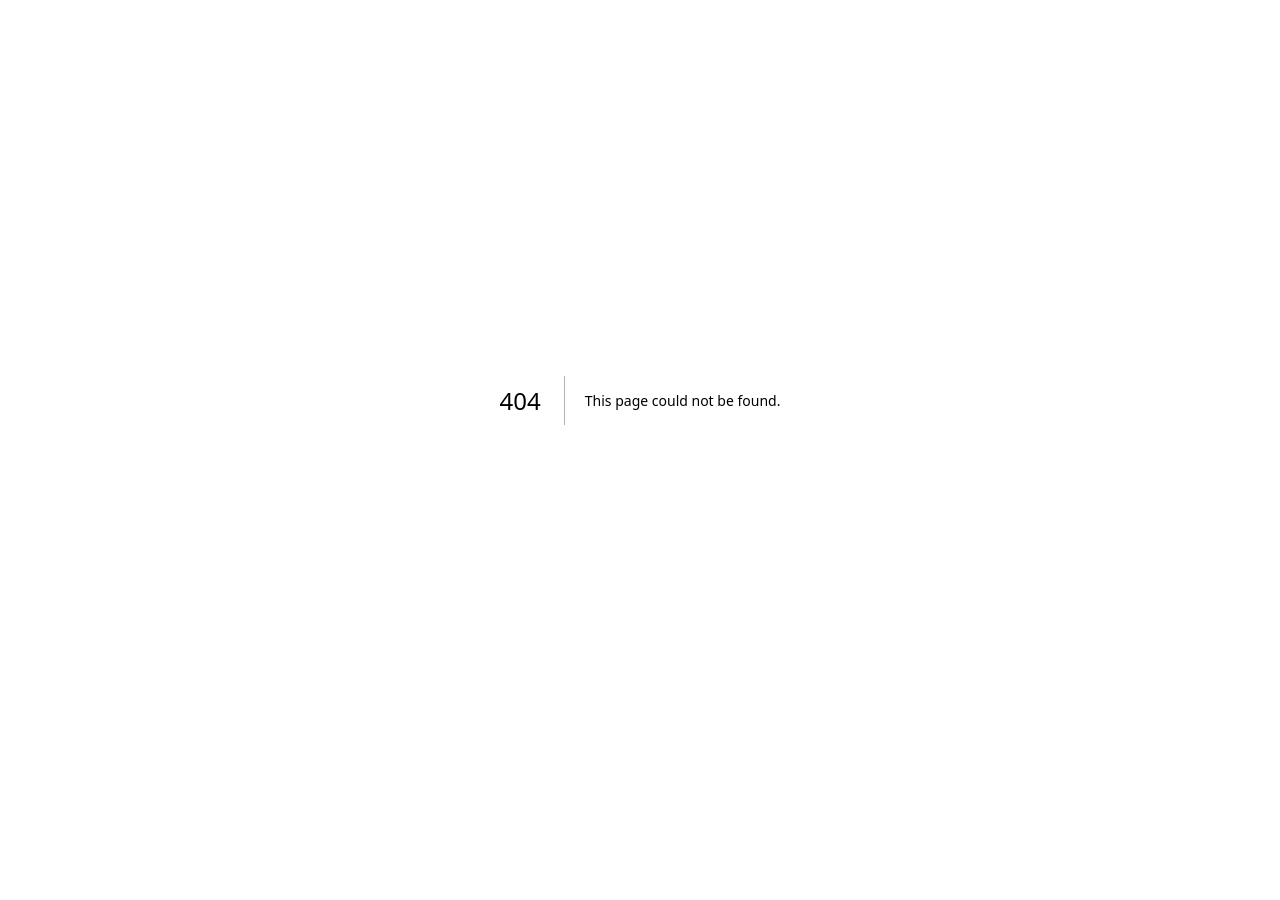
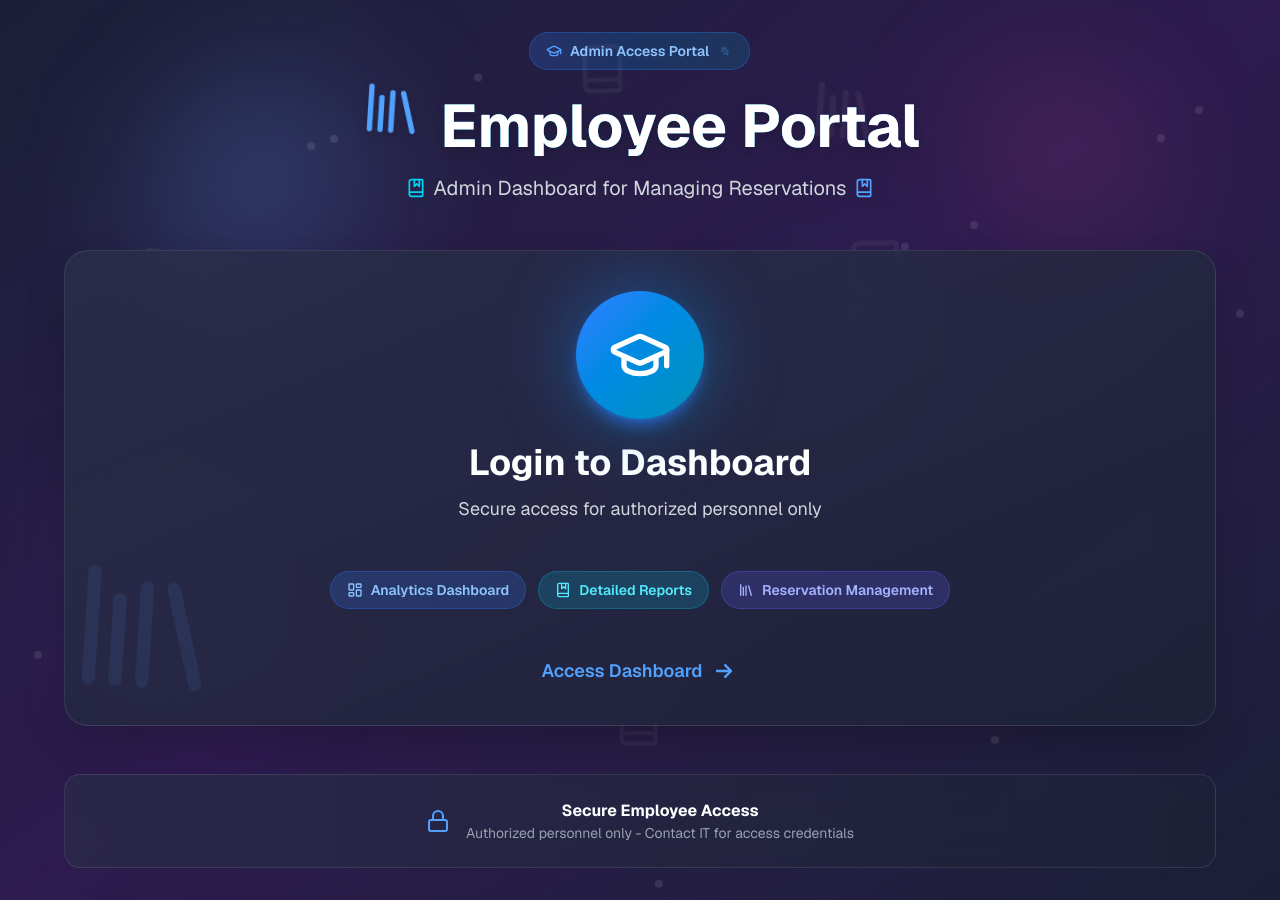
Before and after one commit to Final-Year-Group-Projects-FOE-UOR/Book-Fair-Reservation-System---Frontend, a Next.js app: page /admin in a window 1280 px wide. Before the commit this address had no page. Before the commit the page ends 800 px from the top, so only its background shows below. Built offline with nearby package versions, Linux system fonts and the light colour scheme.

Commit message:
admin landing page created

```diff
--- /dev/null
+++ b/src/app/admin/page.tsx
@@ -0,0 +1,99 @@
+'use client'
+import AnimatedBackground from "@/components/common/backgrounds/animated-background";
+import { BookMarked, GraduationCap, LayoutDashboard, Library, Lock, Sparkles } from "lucide-react";
+import { useState } from "react";
+
+const AdminLandingPage = () => {
+    const [currentView, setCurrentView] = useState("")
+  return <AnimatedBackground className="items-center justify-center">
+    <div className="flex flex-col w-full items-center justify-start">
+        <div className="max-w-6xl w-full relative z-10">
+        {/* Header Section */}
+        <div className="text-center mb-12">
+          <div className="inline-flex items-center gap-2 bg-gradient-to-r from-blue-500/20 to-cyan-600/20 border border-blue-500/30 px-4 py-2 rounded-full mb-6 animate-book-open">
+            <GraduationCap className="w-4 h-4 text-blue-400" />
+            <span className="text-blue-300 text-sm font-semibold">Admin Access Portal</span>
+            <Sparkles className="w-4 h-4 text-blue-400 animate-sparkle" />
+          </div>
+          <h1 className="text-6xl font-bold text-white mb-4 drop-shadow-lg bg-gradient-to-r from-blue-400 via-cyan-400 to-indigo-400 bg-clip-text text-transparent flex items-center justify-center gap-4">
+            <Library className="w-16 h-16 text-blue-400 animate-floating-book" />
+            Employee Portal
+          </h1>
+          <p className="text-xl text-gray-300 mb-8 flex items-center justify-center gap-2">
+            <BookMarked className="w-5 h-5 text-cyan-400" />
+            Admin Dashboard for Managing Reservations
+            <BookMarked className="w-5 h-5 text-blue-400" />
+          </p>
+        </div>
+
+        {/* Admin Portal Card */}
+        <div className="grid md:grid-cols-1 gap-8">
+          <button
+            onClick={() => setCurrentView('admin_login')}
+            className="group relative bg-gradient-to-br from-[#2a2f4a]/80 to-[#1e2337]/80 backdrop-blur-xl p-10 rounded-3xl border border-white/10 shadow-2xl hover:shadow-blue-500/30 transform hover:scale-105 transition-all duration-300 hover:border-blue-500/40 overflow-hidden"
+          >
+            {/* Animated background gradient */}
+            <div className="absolute inset-0 bg-gradient-to-br from-blue-500/5 to-cyan-600/5 opacity-0 group-hover:opacity-100 transition-opacity duration-300"></div>
+
+            {/* Book Stack Effect */}
+            <div className="absolute bottom-0 left-0 opacity-10 group-hover:opacity-20 transition-opacity">
+              <Library className="w-40 h-40 text-blue-400 animate-floating-book" />
+            </div>
+
+            <div className="relative flex flex-col items-center space-y-6">
+              <div className="relative">
+                <div className="absolute inset-0 bg-gradient-to-br from-blue-500 to-cyan-600 rounded-full blur-2xl opacity-50 group-hover:opacity-75 transition-opacity"></div>
+                <div className="relative bg-gradient-to-br from-blue-500 to-cyan-600 p-8 rounded-full group-hover:scale-110 transition-transform shadow-lg shadow-blue-500/50">
+                  <GraduationCap className="w-16 h-16 text-white" />
+                </div>
+              </div>
+
+              <div>
+                <h2 className="text-4xl font-bold text-white mb-3">Login to Dashboard</h2>
+                <p className="text-gray-300 text-center mb-6 text-lg">Secure access for authorized personnel only</p>
+              </div>
+
+              {/* Feature Pills */}
+              <div className="flex flex-wrap gap-3 justify-center">
+                <span className="bg-blue-500/20 border border-blue-500/30 text-blue-300 px-4 py-2 rounded-full text-sm font-semibold flex items-center gap-2">
+                  <LayoutDashboard className="w-4 h-4" />
+                  Analytics Dashboard
+                </span>
+                <span className="bg-cyan-500/20 border border-cyan-500/30 text-cyan-300 px-4 py-2 rounded-full text-sm font-semibold flex items-center gap-2">
+                  <BookMarked className="w-4 h-4" />
+                  Detailed Reports
+                </span>
+                <span className="bg-indigo-500/20 border border-indigo-500/30 text-indigo-300 px-4 py-2 rounded-full text-sm font-semibold flex items-center gap-2">
+                  <Library className="w-4 h-4" />
+                  Reservation Management
+                </span>
+              </div>
+
+              {/* Arrow indicator */}
+              <div className="mt-6 text-blue-400 group-hover:translate-x-2 transition-transform flex items-center gap-2">
+                <span className="text-lg font-semibold">Access Dashboard</span>
+                <svg className="w-7 h-7" fill="none" viewBox="0 0 24 24" stroke="currentColor">
+                  <path strokeLinecap="round" strokeLinejoin="round" strokeWidth={2} d="M13 7l5 5m0 0l-5 5m5-5H6" />
+                </svg>
+              </div>
+            </div>
+          </button>
+        </div>
+
+         {/* Bottom Info Banner */}
+        <div className="mt-12 bg-gradient-to-r from-[#2a2f4a]/60 to-[#1e2337]/60 backdrop-blur-xl border border-white/10 rounded-2xl p-6">
+          <div className="flex items-center justify-center gap-4">
+            <Lock className="w-6 h-6 text-blue-400" />
+            <div className="text-center">
+              <div className="text-white font-bold">Secure Employee Access</div>
+              <div className="text-sm text-gray-400">Authorized personnel only - Contact IT for access credentials</div>
+            </div>
+          </div>
+        </div>
+        </div>
+        </div>
+
+  </AnimatedBackground>
+}
+
+export default AdminLandingPage;
--- a/src/app/page.tsx
+++ b/src/app/page.tsx
@@ -1,8 +1,9 @@
-import Home from "@/components/landing";
+import Landing from "@/components/landing";
+
 
 
 const HomePage = () => {
-  return <Home />;
+  return < Landing/>;
 };
 
 export default HomePage;
--- a/src/components/landing/index.tsx
+++ b/src/components/landing/index.tsx
@@ -1,6 +1,18 @@
 "use client";
-import { Book, BookOpen, Library } from "lucide-react";
-import React, { useState } from "react";
+import AnimatedBackground from "@/components/common/backgrounds/animated-background";
+import {
+  Book,
+  BookMarked,
+  BookOpen,
+  Feather,
+  Library,
+  MapPin,
+  Sparkles,
+  Users,
+} from "lucide-react";
+import { useState } from "react";
+import InfoBox from "./InfoBox";
+import LoginCard from "./LoginCard";
 import SignUpModal from "./sign-up";
 
 type Particle = {
@@ -10,16 +22,7 @@ type Particle = {
   duration: string;
 };
 
-type FloatingBook = {
-  left: string;
-  top: string;
-  delay: string;
-  duration: string;
-  size: number;
-  type: "Book" | "BookOpen" | "Library";
-};
-
-const Home = () => {
+const Landing = () => {
   const [isSignUpOpen, setIsSignUpOpen] = useState(false);
 
   const [particles] = useState<Particle[]>(() =>
@@ -30,19 +33,6 @@ const Home = () => {
       duration: `${5 + Math.random() * 10}s`,
     }))
   );
-
-  const [floatingBooks] = useState<FloatingBook[]>(() =>
-    Array.from({ length: 8 }).map((_, i) => ({
-      left: `${Math.random() * 100}%`,
-      top: `${Math.random() * 100}%`,
-      delay: `${Math.random() * 4}s`,
-      duration: `${6 + Math.random() * 6}s`,
-      size: 40 + Math.random() * 40,
-      type: i % 3 === 0 ? "BookOpen" : i % 3 === 1 ? "Book" : "Library",
-    }))
-  );
-
-const Landing = () => {
   return (
     <AnimatedBackground>
       <div className="flex flex-col w-full items-center justify-start">
@@ -85,17 +75,25 @@ const Landing = () => {
                 animationDuration: p.duration,
               }}
             />
+          ))}
+        </div>
+
+        {/* Info Boxes */}
+        <div className="absolute top-20 left-10 z-20">
           <InfoBox
             icon={<MapPin className="w-5 h-5 text-pink-400" />}
             title="Available Stalls"
             value={`35/48`}
           />
+        </div>
+        <div className="absolute top-20 right-10 z-20">
           <InfoBox
             icon={<Users className="w-5 h-5 text-green-400" />}
             title="Vendors"
             value={13}
           />
         </div>
+
         <div className="w-[60vw]">
           <LoginCard />
         </div>
@@ -149,7 +147,7 @@ const Landing = () => {
         </p>
         <button
           onClick={() => setIsSignUpOpen(true)}
-          className="px-8 py-4 bg-gradient-to-r from-pink-500 to-purple-600 hover:from-pink-600 hover:to-purple-700 text-white font-semibold rounded-lg shadow-lg transition-all duration-200 transform hover:scale-105 animate-fade-in-delay-2"
+          className="px-8 py-4 bg-linear-to-r from-pink-500 to-purple-600 hover:from-pink-600 hover:to-purple-700 text-white font-semibold rounded-lg shadow-lg transition-all duration-200 transform hover:scale-105 animate-fade-in-delay-2"
         >
           Get Started - Register Now
         </button>
@@ -186,7 +184,7 @@ const Landing = () => {
           animation: fade-in 1s ease-out 0.6s backwards;
         }
       `}</style>
-    </div>
+    </AnimatedBackground>
   );
 };
 
```
Lines whose indentation alone changed are shown as unchanged.
